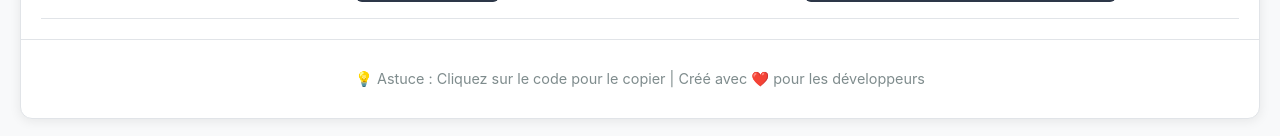
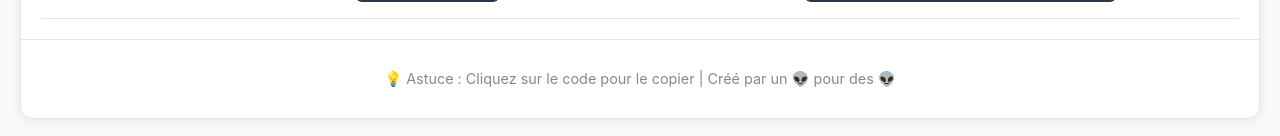
Before and after one commit to DNSZLSK/py2java, a plain HTML site: page index.html in a window 1280 px wide. Shown: the part 8832-8968 px from the top of the page. Drawn offline with Linux system fonts and the light colour scheme.

Commit message:
V2.2
Add 👽 signature

```diff
--- a/index.html
+++ b/index.html
@@ -1064,7 +1064,7 @@ animation: fadeIn 0.3s ease;
 </div>
 
 <footer>
-<p>💡 Astuce : Cliquez sur le code pour le copier | Créé avec ❤️ pour les développeurs</p>
+<p>💡 Astuce : Cliquez sur le code pour le copier | Créé par un 👽 pour des 👽</p>
 </footer>
 </div>
 
```
